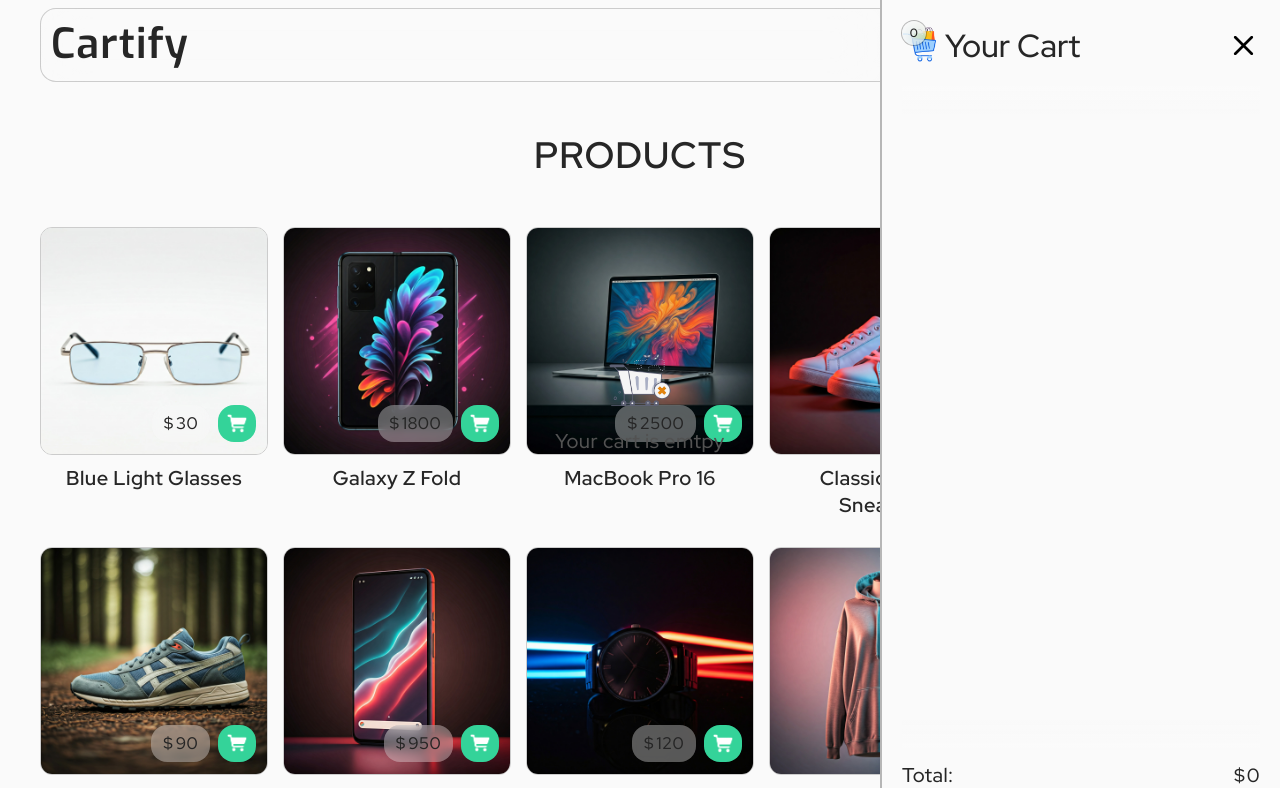
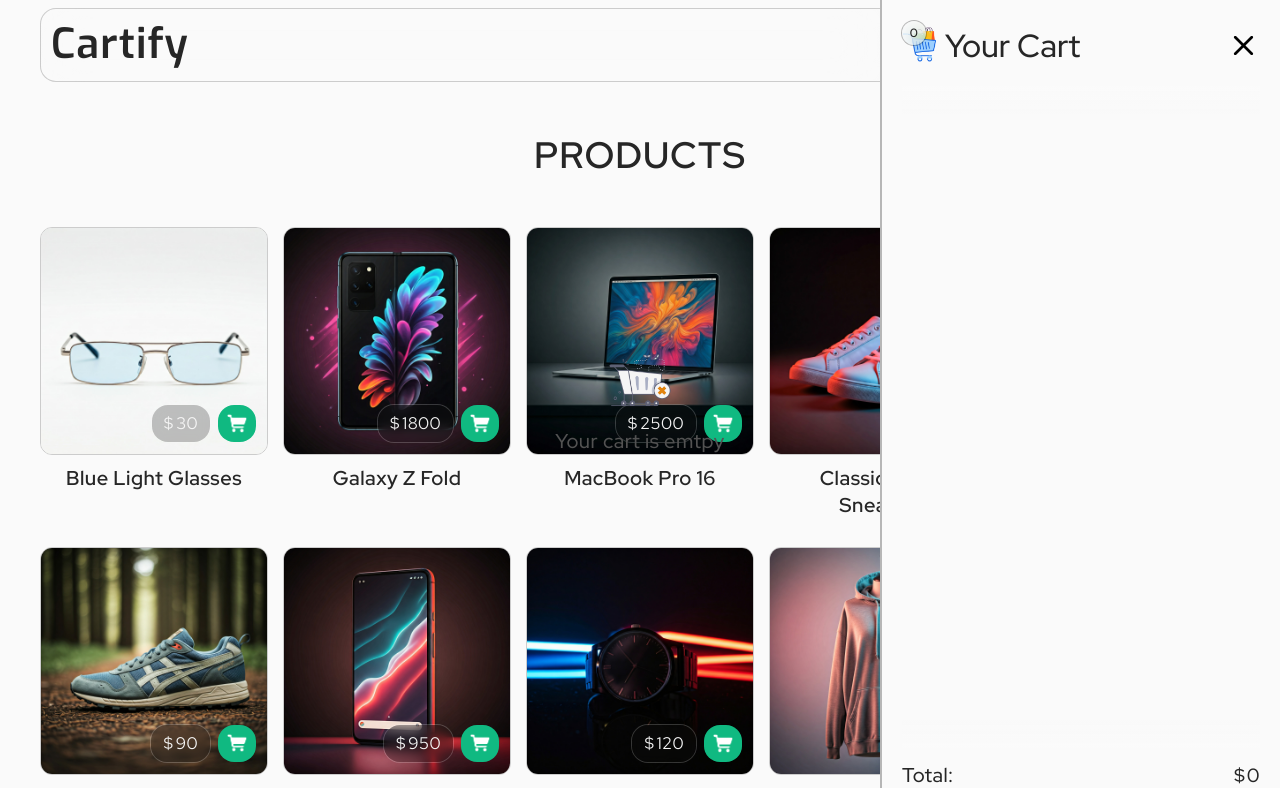
Before and after one commit to AbdurRahman-Khalil/cartify, a React (Vite) app: page /cartify/cart in a window 1280 px wide. Shown: the top 788 px of the page. Built offline with nearby package versions, Linux system fonts and the light colour scheme; what tailwindcss-motion would draw is missing.

Commit message:
change price design

```diff
--- a/src/components/products/Product.jsx
+++ b/src/components/products/Product.jsx
@@ -57,14 +57,14 @@ export const Product = ({ id, image, title, price }) => {
             <div className="relative text-center px-3 pt-2 min-[420px]:pt-2.5 pb-3.5">
                 <h3 className="flex-1 min-[340px]:max-[419px]:text-[1.1rem] text-[1.25rem] text-neutral-800 dark:text-neutral-100 font-semibold dark:font-normal tracking-wide dark:tracking-wider min-[340px]:max-[419px]:leading-[1.5rem] leading-[1.65rem] line-clamp-2">{title}</h3>
                 <div className="absolute min-[340px]:max-[419px]:-top-[2.95rem] -top-[3.15rem] flex space-x-2 min-[340px]:max-[419px]:right-2.5 right-3">
-                    <p className="flex items-center justify-center gap-[0.15rem] text-neutral-800 min-[340px]:max-[419px]:text-[0.93rem] text-[1.05rem] font-medium tracking-wide
-                            max-w-fit bg-neutral-50/35 backdrop-blur-[6px] px-3 py-1.5 mx-auto rounded-2xl"
+                    <p className="flex items-center justify-center gap-[0.15rem] text-neutral-100 min-[340px]:max-[419px]:text-[0.93rem] text-[1.05rem] tracking-wide
+                            max-w-fit bg-neutral-900/25 backdrop-blur-[6px] px-3 py-1.5 mx-auto ring-1 ring-neutral-50/20 rounded-2xl"
                     >
                         &#x24; <span>{price}</span>
                     </p>
                     <button
                         onClick={handleAddToCart}
-                        className="bg-emerald-400 dark:bg-emerald-500 flex items-center justify-center p-2 rounded-2xl"
+                        className="bg-emerald-500 flex items-center justify-center p-2 rounded-2xl"
                     >
                         <img src={cartIcon} className=" bri" width={22} alt="" />
                     </button>
```
